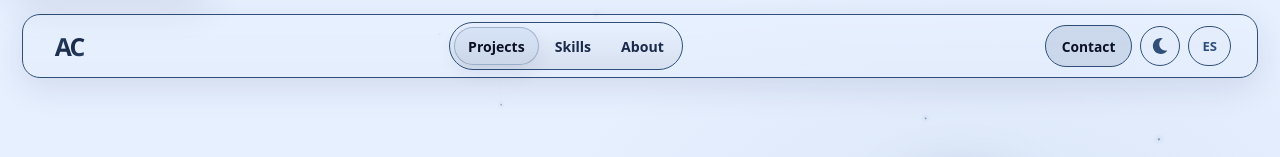
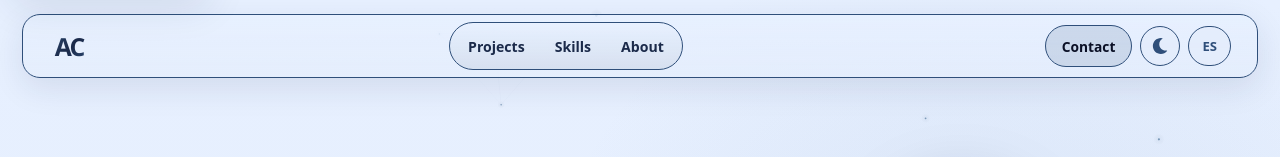
Before and after one commit to AndreaCarrilloOp/Professional-Portfolio, a React (Vite) app: page / in a window 1280 px wide. Shown: the top 157 px of the page. Built offline with nearby package versions, Linux system fonts and the light colour scheme.

Commit message:
fix(nav): keep active state in sync with all page sections and contact footer

```diff
--- a/src/components/layout/Navbar.jsx
+++ b/src/components/layout/Navbar.jsx
@@ -44,10 +44,11 @@ function Navbar({ darkMode, onToggleTheme }) {
   }, []);
 
   useEffect(() => {
-    const sectionIds = NAV_ITEMS.map((item) => item.href.replace("#", ""));
-    const sections = sectionIds
-      .map((id) => document.getElementById(id))
-      .filter(Boolean);
+    // Track all sections, including anchors that are deliberately absent
+    // from the compact navigation, so hidden links never appear active.
+    const sections = Array.from(
+      document.querySelectorAll("main section[id], footer #contact"),
+    );
 
     if (sections.length === 0) return undefined;
 
@@ -213,6 +214,7 @@ function Navbar({ darkMode, onToggleTheme }) {
           <a
             href="#contact"
             className="nav-contact-cta"
+            aria-current={activeSection === "contact" ? "location" : undefined}
             onClick={(event) => handleNavClick(event, "contact")}
           >
             {t("nav.contact")}
@@ -292,6 +294,7 @@ function Navbar({ darkMode, onToggleTheme }) {
         <a
           href="#contact"
           className="bento-contact-cta"
+          aria-current={activeSection === "contact" ? "location" : undefined}
           onClick={(event) => handleNavClick(event, "contact")}
           tabIndex={open ? 0 : -1}
         >
```
